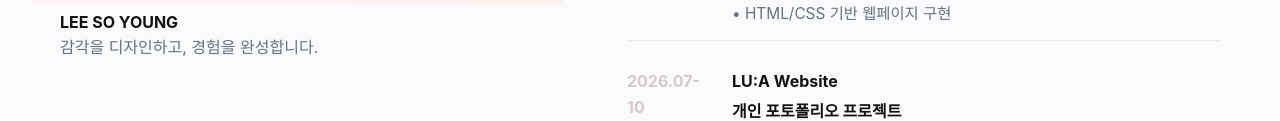
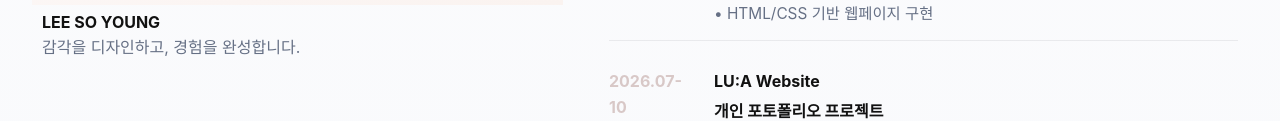
Before and after one commit to is75326979-coder/LEE-SO-YOUNG-Portfolio, a plain HTML site: page index.html in a window 1280 px wide. Shown: the part 1360-1481 px from the top of the page. Drawn offline with Linux system fonts and the light colour scheme; a web font is replaced by a local one.

Commit message:
Add files via upload

```diff
--- a/assets/css/style.css
+++ b/assets/css/style.css
@@ -550,7 +550,7 @@ button {
 
 .profile-body,
 .about-body {
-  padding: 5px 28px;
+  padding: 5px 10px;
 }
 
 .about-body h3 {
@@ -980,8 +980,8 @@ button {
 .thumb-video {
   display: block;
   width: 100%;
-  /* height: 100%;
-  object-fit: cover; */
+   /* height: 100%; */
+  object-fit: cover;
 }
 
 .thumb-play-button {
```
